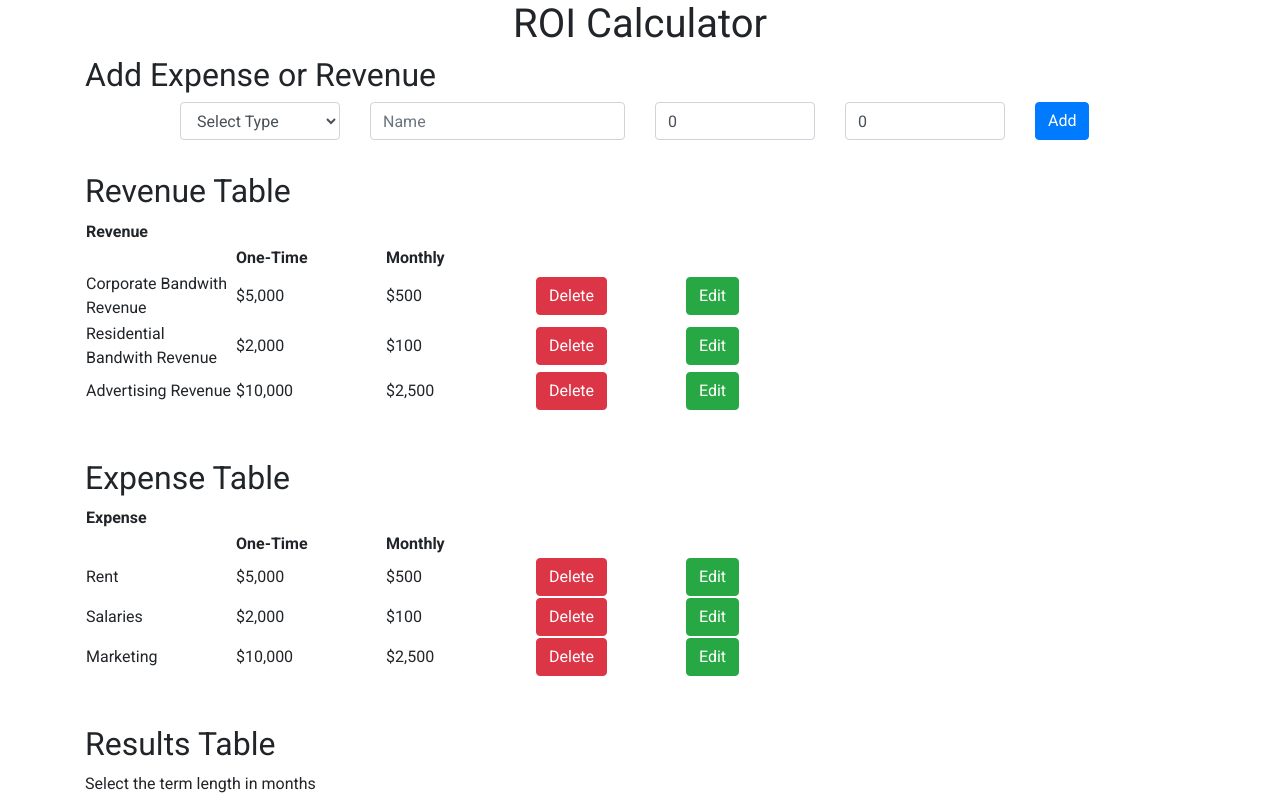
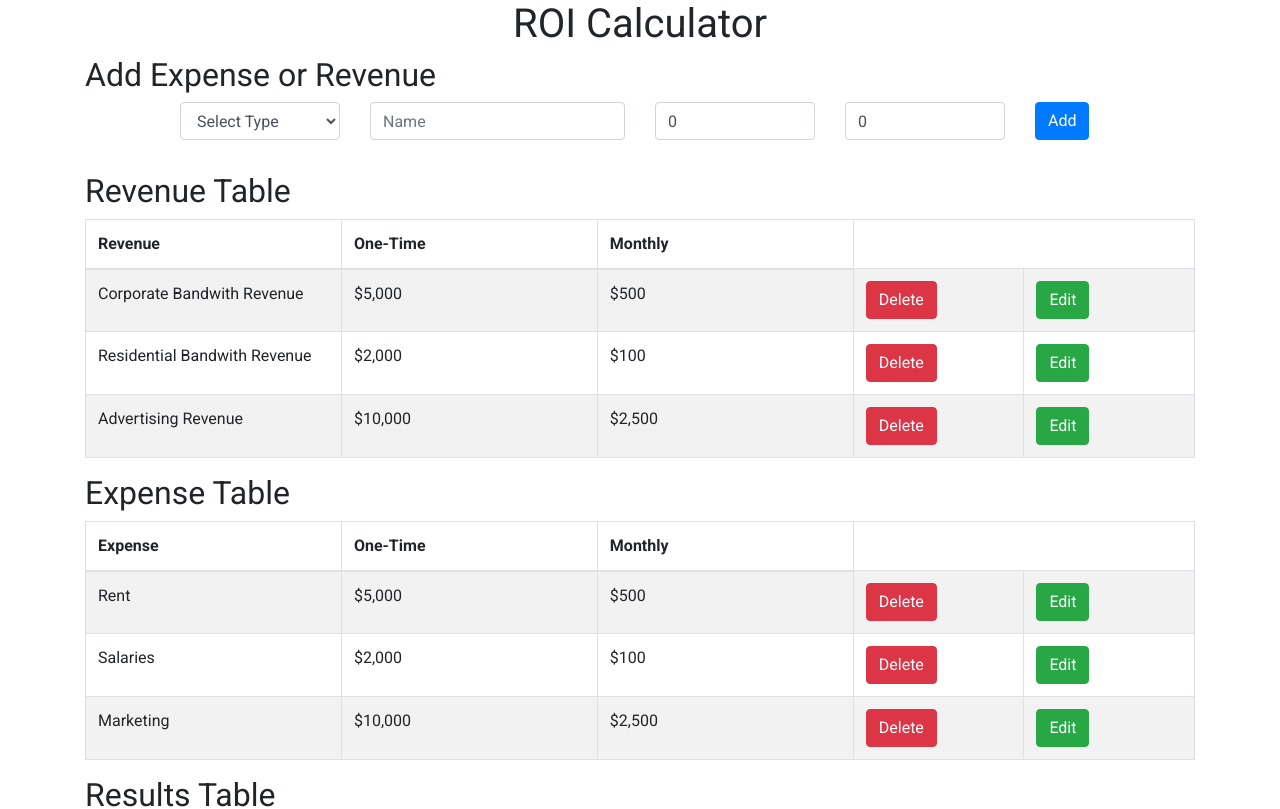
Before and after one commit to zayolab/developer-exercise, a React (Create React App) app: page / in a window 1280 px wide. Shown: the top 809 px of the page. Built offline with nearby package versions, Linux system fonts and the light colour scheme.

Commit message:
fixed bug preventing expense/revenue add

```diff
--- a/src/App.css
+++ b/src/App.css
@@ -14,14 +14,18 @@
   align-items: center;
 }
 
-.expenses-table, .revenue-table, .totals-table {
+.data-table, .totals-table,{
   margin-bottom: 3em;
 }
-.expenses-table th, .revenue-table th, .totals-table th {
+ .data-table th, .totals-table th {
   width: 150px;
 }
-.expenses-table td, .revenue-table td, .totals-table td {
-  width: 100px
+.data-table td, .totals-table td {
+  width: 100px;
+}
+
+td {
+  align: center;
 }
 
 .error {
--- a/src/components/AddDataForm.js
+++ b/src/components/AddDataForm.js
@@ -52,9 +52,10 @@ const AddDataForm = props => {
           }
           else if (data.name === ""){
             setNameError(true)
-
+          }
     /******* Revenue or Expense Callback based on Type ******/
-          props.addData(data)
+          else {
+            props.addData(data)
             console.log('Inital Form State before reset is>>', initialFormState);
     /**** Set the form back to the inital state for next entry ****/
             setSuccess(true)
--- a/src/components/DataTable.js
+++ b/src/components/DataTable.js
@@ -1,6 +1,8 @@
 import React from 'react'
+import '../App.css';
 import {
-  Button
+  Button,
+  Table
  } from 'react-bootstrap'
 import { commaSeparateNumber } from '../utils'
 
@@ -9,16 +11,12 @@ const DataTable = props => {
   return (
     <div className="flex-large">
       <h2>{props.type} Table</h2>
-      <table className="revenue-table">
+      <Table striped bordered hover className="data-table">
         <thead>
           <tr>
             <th>{props.type}</th>
-          </tr>
-          <tr>
-            <th></th>
             <th>One-Time</th>
             <th>Monthly</th>
-            <th></th>
           </tr>
         </thead>
         <tbody>
@@ -43,7 +41,7 @@ const DataTable = props => {
           }
 
         </tbody>
-      </table>
+      </Table>
     </div>
   )
 }
```
